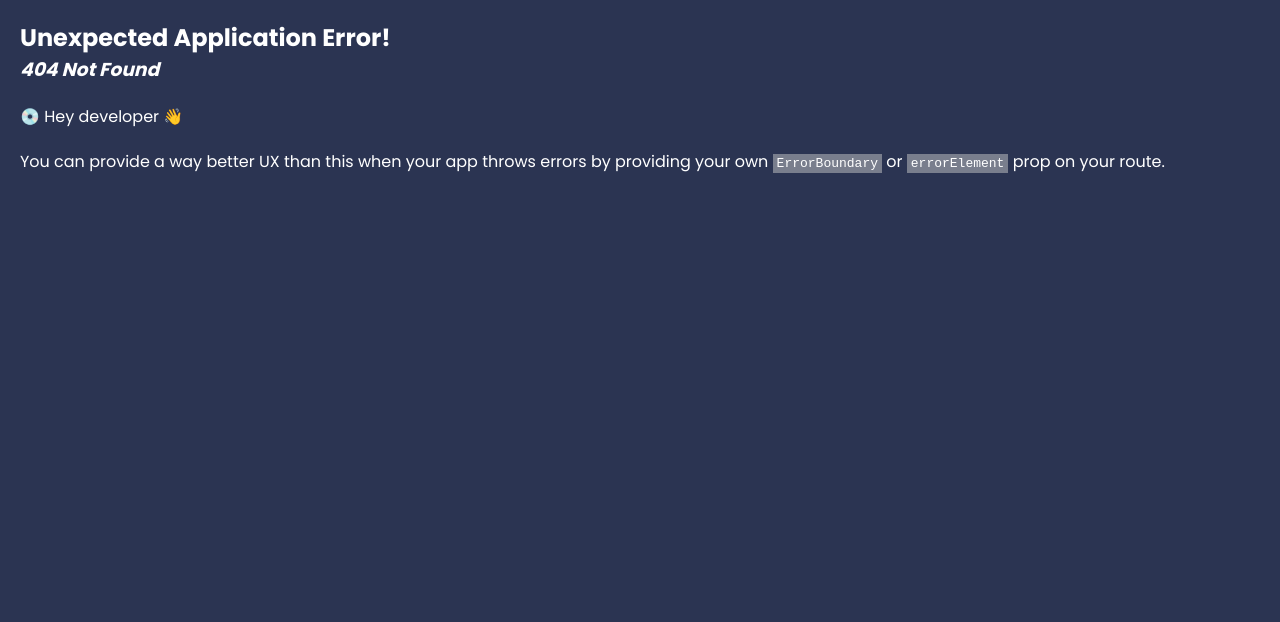
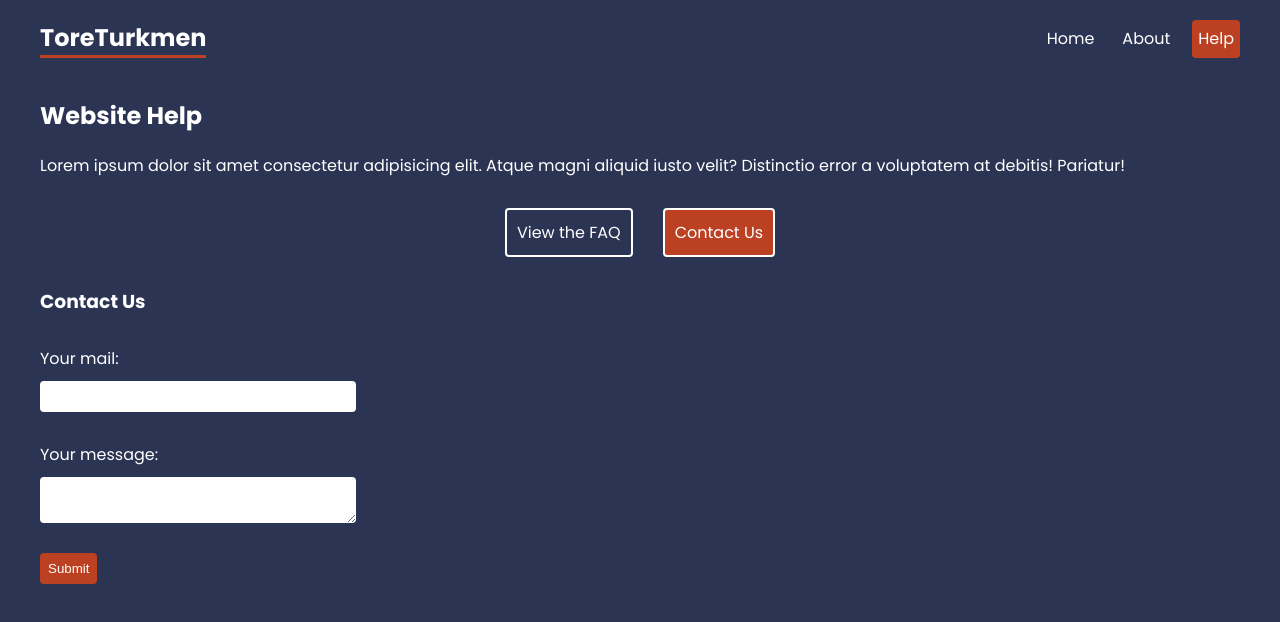
Before and after one commit to ToreTurkmen/React-Blog, a React (Create React App) app: page /help/contact in a window 1280 px wide. Before the commit this address had no page. Shown: the top 622 px of the page. Built offline with nearby package versions, Linux system fonts and the light colour scheme.

Commit message:
created help

```diff
--- a/src/App.js
+++ b/src/App.js
@@ -4,12 +4,15 @@
 
    createRoutesFromElements,
    RouterProvider} from "react-router-dom";
+import HelpLayout from "./layouts/HelpLayout";
 
    //layouts
 import RootLayout from "./layouts/RootLayout";
 
 //pages
 import About from "./pages/About";
+import Contact from "./pages/help/Contact";
+import Faq from "./pages/help/Faq";
 import Home from "./pages/Home";
 
 const router = createBrowserRouter(
@@ -17,7 +20,10 @@
     <Route path="/" element={<RootLayout/>}>
     <Route index element={ <Home />} />
     <Route path="about" element={ <About />} />
-
+    <Route path="help" element={<HelpLayout />}>
+      <Route path="faq" element={<Faq />}/>
+      <Route path="contact" element={<Contact />}/>
+    </Route>
   </Route>
   )
 )
--- a/src/index.css
+++ b/src/index.css
@@ -53,11 +53,57 @@
 }
 
 /* help layout */
+.help-layout nav{
+  display: flex;
+  justify-content: center;
+  gap: 30px;
+  margin: 30px 0;
+}
+.help-layout nav a{
+  padding: 10px;
+  border: 2px solid white;
+  border-radius: 4px;
+  text-decoration: none;
+}
+.help-layout nav a:hover{
+  border-color: var(--primary);
+}
+.help-layout nav a.active{
+  background: var(--primary);
+}
 
 
 /* faq */
+.faq .question {
+  background: #3d4920;
+  padding: 5px 20px;
+  border-radius: 4px;
+  margin: 20px 0;
+}
 
 
+/* contact form */
+form{
+  margin-top: 30px;
+}
+
+form input, form label span, form textarea{
+  display: block;
+}
+
+form input, form textarea{
+  margin-bottom: 30px;
+  padding: 8px;
+  border-radius: 4px;
+  border: 0;
+  width: 300px;
+  color: var(--primary);
+
+}
+
+form label span{
+  margin-bottom: 10px;
+}
 /* careers list */
 
 
--- /dev/null
+++ b/src/layouts/HelpLayout.js
@@ -0,0 +1,18 @@
+import React from 'react'
+import { Outlet, NavLink} from 'react-router-dom'
+
+export default function HelpLayout() {
+  return (
+    <div className='help-layout'>
+      <h2>Website Help</h2>
+      <p>Lorem ipsum dolor sit amet consectetur adipisicing elit. Atque magni aliquid iusto velit? Distinctio error a voluptatem at debitis! Pariatur!</p>
+      <nav>
+
+            <NavLink to="faq">View the FAQ</NavLink>
+            <NavLink to="contact">Contact Us</NavLink>
+          </nav>
+
+    <Outlet />
+    </div>
+  )
+}
--- a/src/layouts/RootLayout.js
+++ b/src/layouts/RootLayout.js
@@ -9,6 +9,7 @@
             <h1>ToreTurkmen</h1>
             <NavLink to="/">Home</NavLink>
             <NavLink to="about">About</NavLink>
+            <NavLink to="help">Help</NavLink>
           </nav>
         </header>
 
--- /dev/null
+++ b/src/pages/help/Contact.js
@@ -0,0 +1,20 @@
+import React from 'react'
+
+export default function Contact() {
+  return (
+    <div className='contact'>
+      <h3>Contact Us</h3>
+      <form>
+        <label>
+          <span>Your mail:</span>
+          <input type="email" name='email' required />
+        </label>
+        <label>
+          <span>Your message:</span>
+          <textarea name='email' required> </textarea>
+        </label>
+        <button>Submit</button>
+      </form>
+    </div>
+  )
+}
--- /dev/null
+++ b/src/pages/help/Faq.js
@@ -0,0 +1,18 @@
+import React from 'react'
+
+export default function Faq() {
+  return (
+    <div className='faq'>
+      <h3>Rrequently Asked Question</h3>
+      <div className="question">
+        <p>Lorem ipsum, dolor sit amet consectetur adipisicing elit. Quam sapiente, placeat quaerat soluta provident excepturi praesentium voluptate veniam expedita aliquid atque saepe? Recusandae qui voluptatum aliquam omnis, saepe iure nemo!</p>
+      </div>
+      <div className="question">
+        <p>Lorem ipsum, dolor sit amet consectetur adipisicing elit. Quam sapiente, placeat quaerat soluta provident excepturi praesentium voluptate veniam expedita aliquid atque saepe? Recusandae qui voluptatum aliquam omnis, saepe iure nemo!</p>
+      </div>
+      <div className="question">
+        <p>Lorem ipsum, dolor sit amet consectetur adipisicing elit. Quam sapiente, placeat quaerat soluta provident excepturi praesentium voluptate veniam expedita aliquid atque saepe? Recusandae qui voluptatum aliquam omnis, saepe iure nemo!</p>
+      </div>
+    </div>
+  )
+}
```
